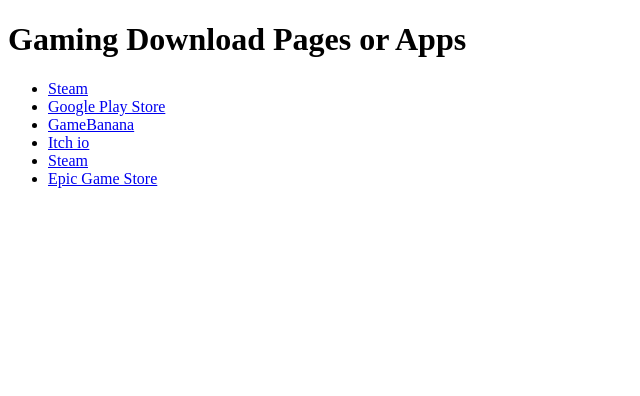
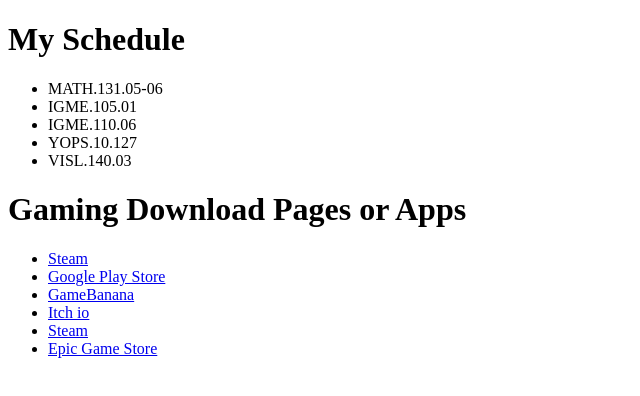
Before and after one commit to o-NightShade-o/o-NightShade-o.github.io, a plain HTML site: page index.html in a window 1280 px wide. Shown: the whole page, without its empty margins (0-640 px from the left). Drawn offline with Linux system fonts and the light colour scheme.

Commit message:
Update index.html

```diff
--- a/index.html
+++ b/index.html
@@ -1,10 +1,19 @@
 <!DOCTYPE html>
+<html lang="en">
   <head>
     <!-- This shows up in the window title bar -->
     <title>NightShade's Listicle</title>
   </head>
   <body>
     <!-- Everything "inside" the body tag shows up in the browser window -->
+     <h1>My Schedule</h1>
+    <ul>
+      <li>MATH.131.05-06</li>
+      <li>IGME.105.01</li>
+      <li>IGME.110.06</li>
+      <li>YOPS.10.127</li>
+      <li>VISL.140.03</li>
+    </ul>
     <h1>Gaming Download Pages or Apps</h1>
     <ul>
       <li><a href="https://store.steampowered.com/"target="_blank">Steam</a></li>
@@ -16,3 +25,4 @@
     </ul>
   </body>
 </!DOCTYPE>
+</html>
```
